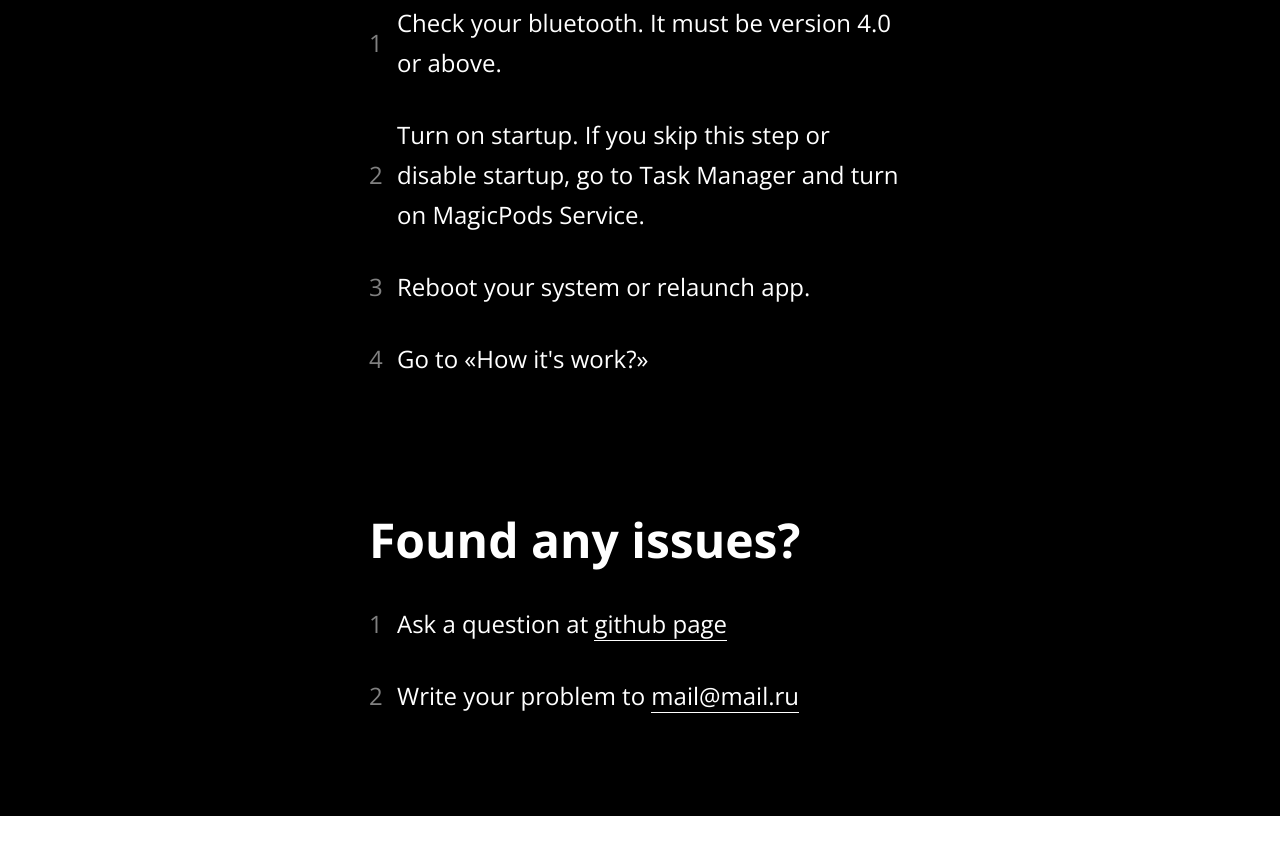
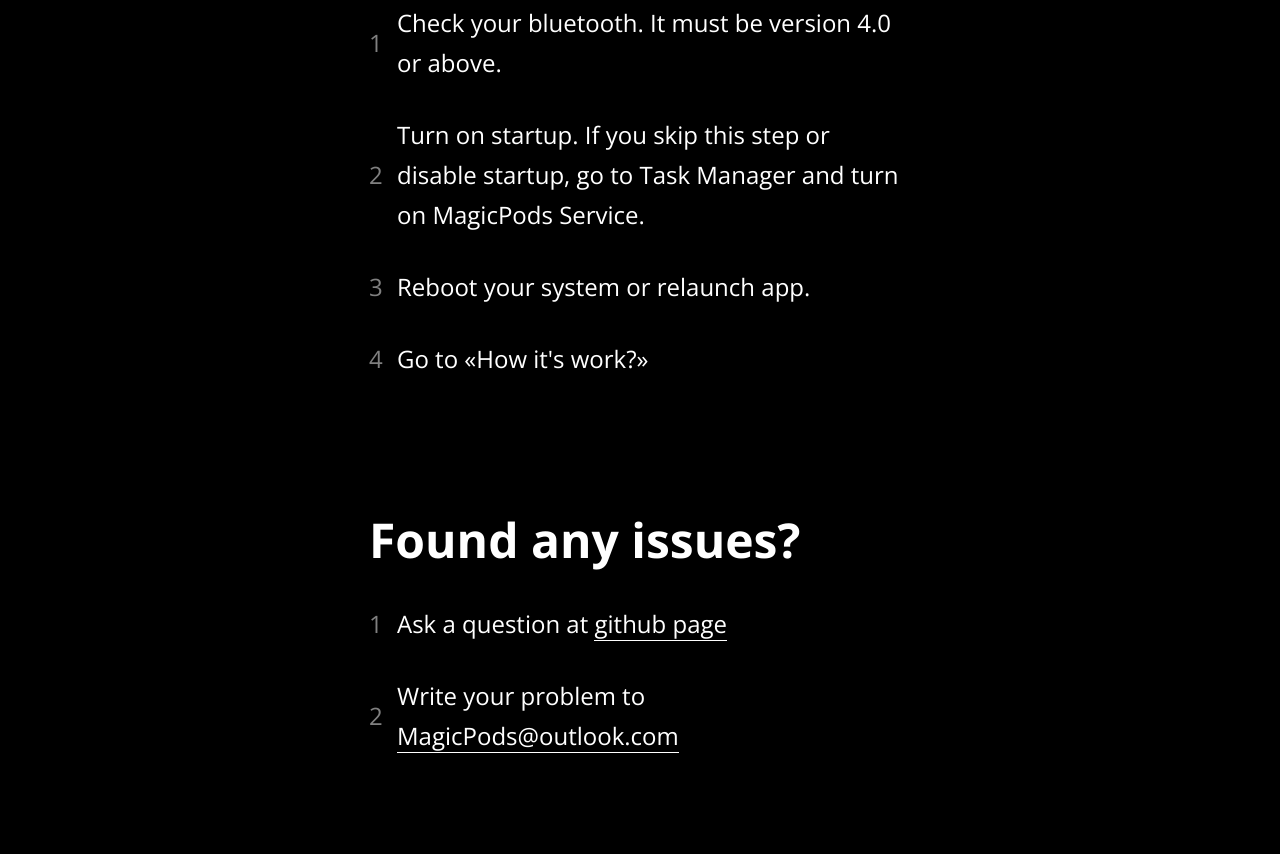
Before and after one commit to steam3d/MagicPods-www, a plain HTML site: page index.html in a window 1280 px wide. Shown: the part 1515-2369 px from the top of the page. Before the commit the page ends 2331 px from the top, so only its background shows below. Drawn offline with nearby package versions, Linux system fonts and the light colour scheme.

Commit message:
Update index.html

```diff
--- a/index.html
+++ b/index.html
@@ -4,7 +4,7 @@
     <meta charset="utf-8" />
     <meta http-equiv="X-UA-Compatible" content="IE=edge" />
     <title>Add a little magic to your AirPods</title>
-    <meta name="description" content="#TODO Описание" />
+    <meta name="description" content="Add a little magic to your AirPods" />
     <meta name="viewport" content="width=device-width, initial-scale=1" />
     <link rel="stylesheet" href="index.css" />
     <link
@@ -93,7 +93,7 @@
           <div class="title">Found any issues?</div>
           <ul>
             <li>Ask a question at <a class="link" target="_blank" href="https://github.com/steam3d/MagicPods-Windows/issues">github page</a></li>
-            <li>Write your problem to <a class="link" href="mailto:#TODO ПОЧТА">mail@mail.ru</a></li>
+            <li>Write your problem to <a class="link" href="mailto:MagicPods@outlook.com">MagicPods@outlook.com</a></li>
           </ul>
         </div>
         </div>
```
